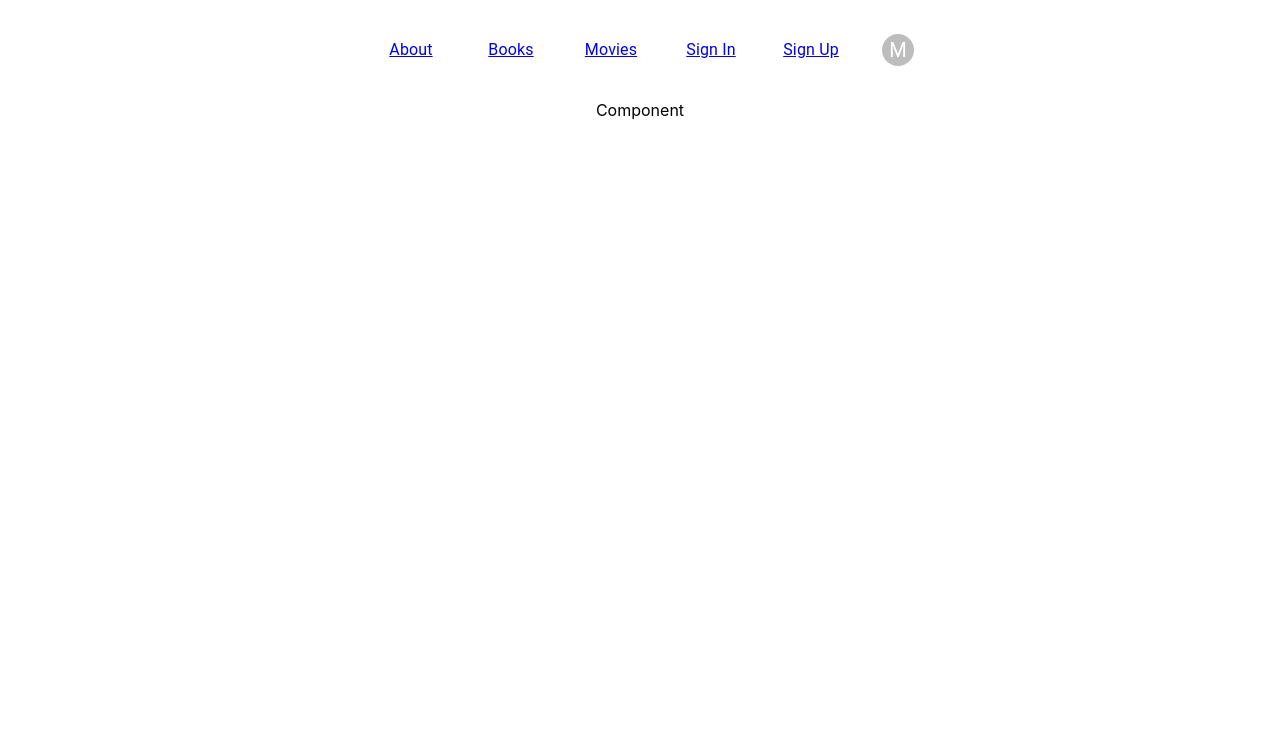
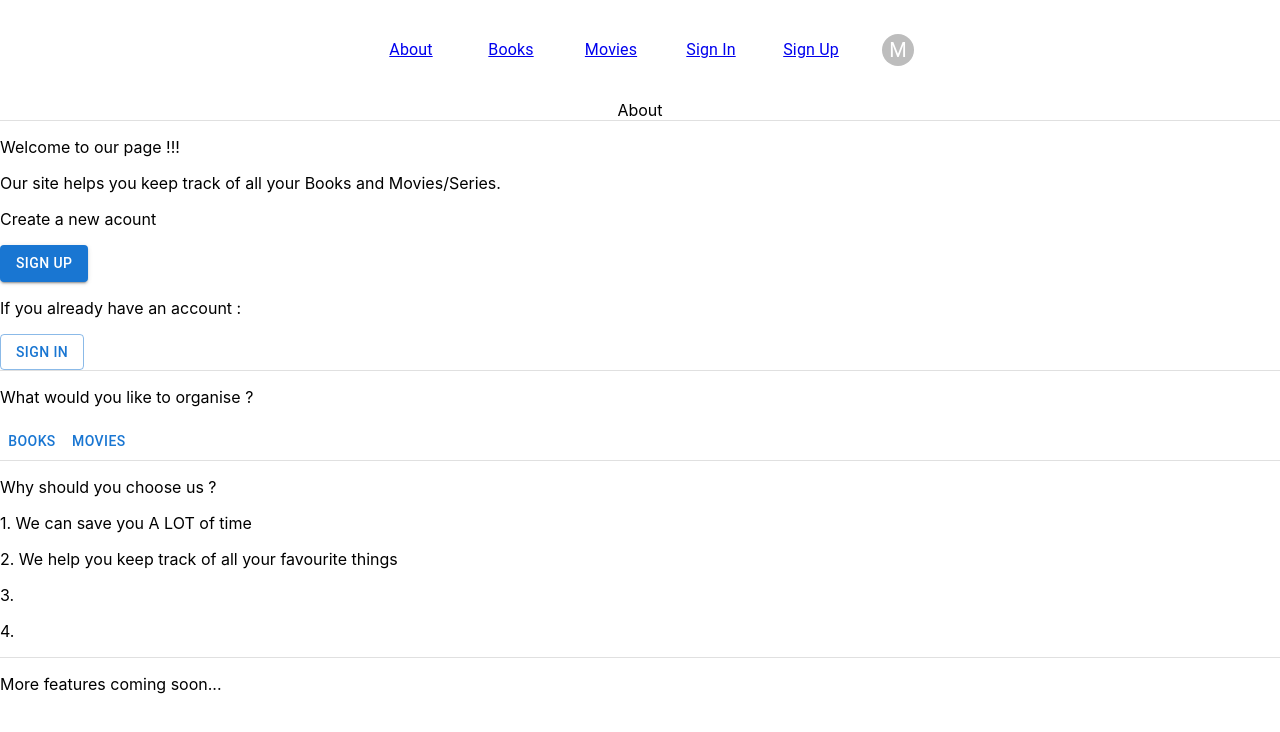
Before and after one commit to nastea19/amdaris_ggit, a React (Create React App) app in the folder amdaris-ggit-app/: page / in a window 1280 px wide. Shown: the top 732 px of the page. Built offline with nearby package versions, Linux system fonts and the light colour scheme.

Commit message:
About Page (raw- no styles)

```diff
--- a/amdaris-ggit-app/package.json
+++ b/amdaris-ggit-app/package.json
@@ -18,7 +18,7 @@
     "react-dom": "^18.2.0",
     "react-hook-form": "^7.47.0",
     "react-router-dom": "^6.17.0",
-    "react-scripts": "5.0.1",
+    "react-scripts": "^5.0.1",
     "react-toastify": "^9.1.3",
     "typescript": "^4.9.5",
     "web-vitals": "^2.1.4"
--- a/amdaris-ggit-app/src/components/about.tsx
+++ b/amdaris-ggit-app/src/components/about.tsx
@@ -1,11 +1,89 @@
 import React from 'react';
 import '../App.css';
+import { NavLink } from 'react-router-dom';
+import { Button, Divider, Link } from '@mui/material';
 
 export function About() {
   return (
-    <div className="App">
-       Component
+    <><><><><div className="App">
+      About
     </div>
+
+    <Divider />
+
+    <p>
+    Welcome to our page !!!
+    </p></>
+
+    <p>
+      Our site helps you keep track of all your Books and Movies/Series.
+    </p></>
+
+    <p>
+        Create a new acount
+    </p>
+
+    <Link href="/sign-up">
+      <Button variant="contained">
+        Sign Up
+      </Button>
+    </Link>
+
+    <p>
+        If you already have an account :
+    </p>
+
+    <Link href="/sign-in">
+      <Button variant="outlined">
+        Sign In
+      </Button>
+    </Link>
+
+    <Divider />
+
+    <p>
+      What would you like to organise ?
+    </p></>
+
+    <Link href="/books">
+      <Button variant="text">Books</Button>
+    </Link>
+
+    <Link href="/movies">
+      <Button variant="text">Movies</Button>
+    </Link>
+
+    <Divider />
+
+    <p>
+      Why should you choose us ?
+    </p>
+
+    <p>
+      1. We can save you A LOT of time
+    </p>
+
+    <p>
+      2. We help you keep track of all your favourite things
+    </p>
+
+    <p>
+      3.
+    </p>
+
+    <p>
+      4.
+    </p>
+
+
+
+
+
+    <Divider />
+
+    <p>
+      More features coming soon...
+    </p></>
   );
 }
 
```
Also changed, not shown: package.json (+7 -1 lines), 2 other files (tests, documents, lock files or other folders).
